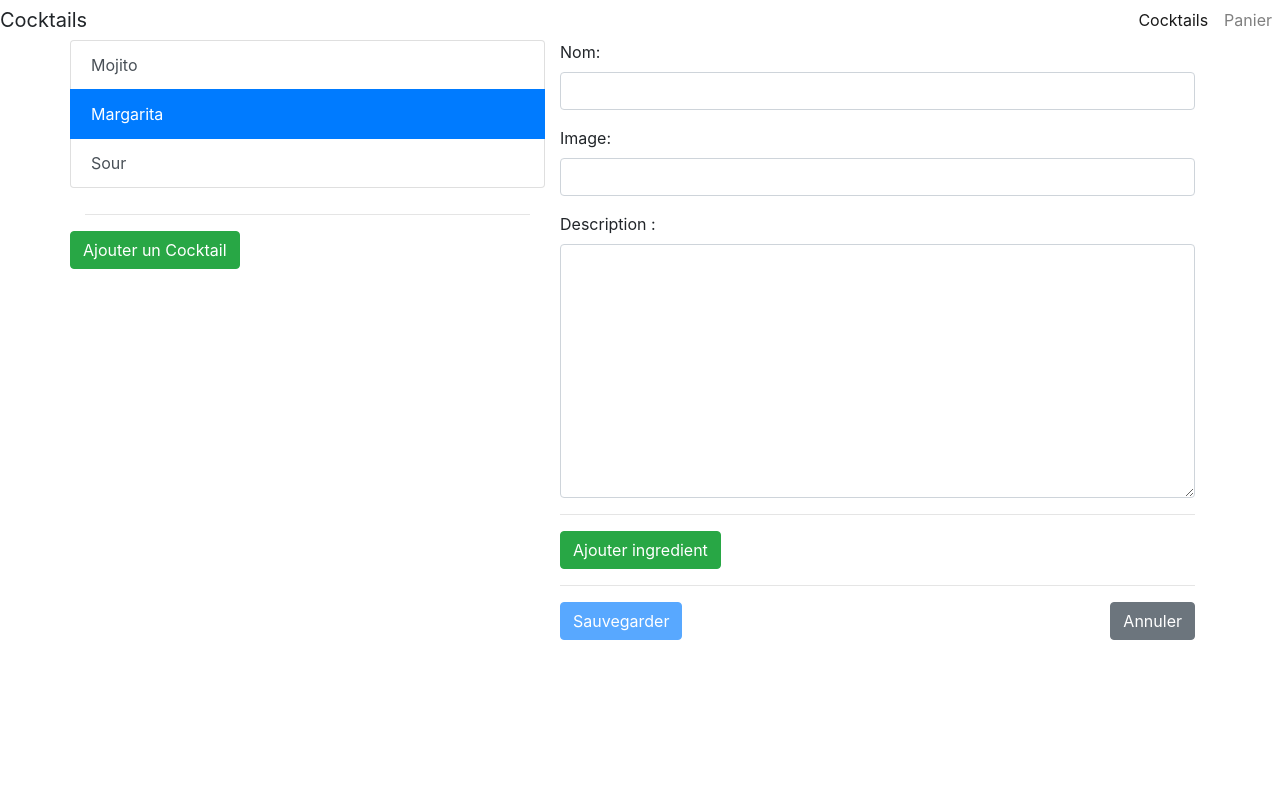
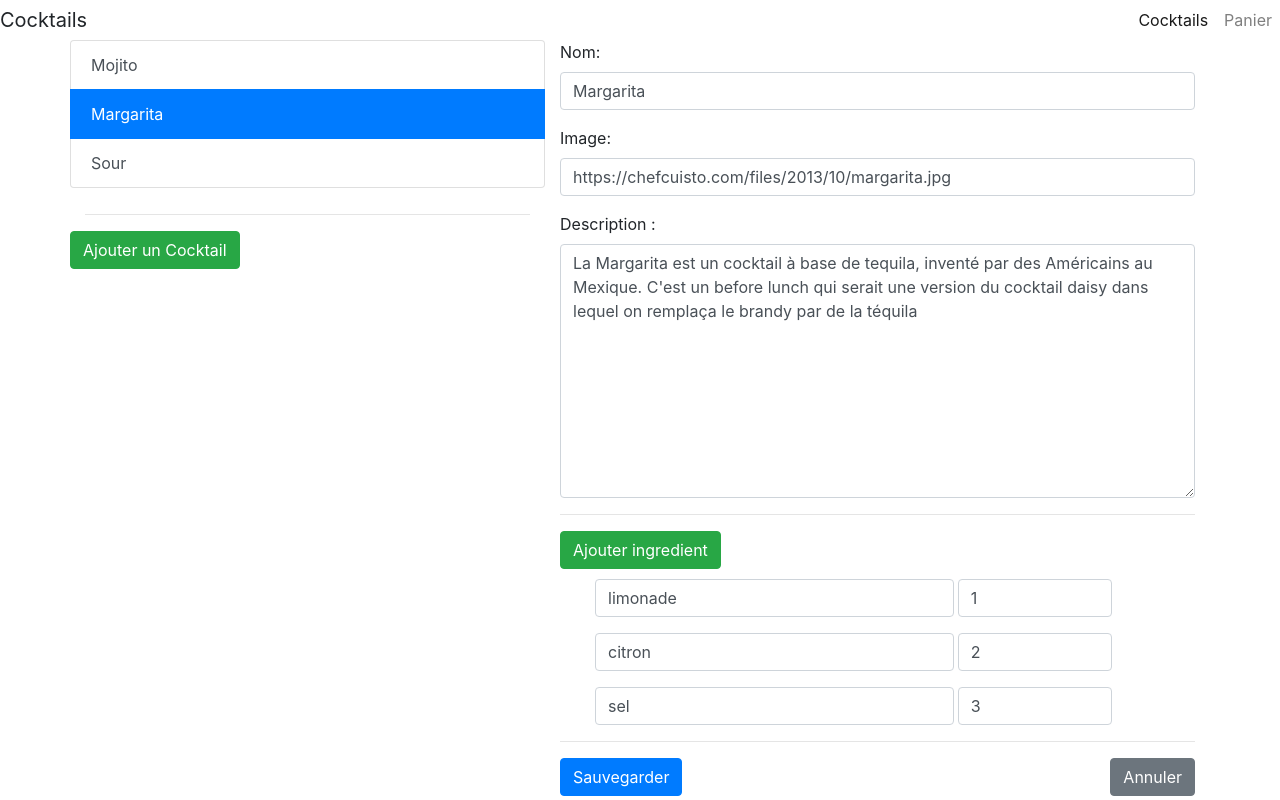
Before and after one commit to NYAZAK/DymaCocktails, an Angular app: page /cocktails/1/edit in a window 1280 px wide. Built offline with nearby package versions, Linux system fonts and the light colour scheme.

Commit message:
Fix Modifie les cocktails sans en ajouter un dans la liste

```diff
--- a/src/app/cocktail-container/cocktail-edit/cocktail-edit.component.ts
+++ b/src/app/cocktail-container/cocktail-edit/cocktail-edit.component.ts
@@ -1,6 +1,9 @@
 import { Component, OnInit } from '@angular/core';
 import {FormArray, FormGroup, FormBuilder, Validators } from '@angular/forms';
 import { CocktailService } from 'src/app/shared/services/service-cocktail.service';
+import { ActivatedRoute, Params } from '@angular/router';
+import { Cocktail } from 'src/app/shared/models/cocktail.model';
+
 @Component({
   selector: 'app-cocktail-edit',
   templateUrl: './cocktail-edit.component.html',
@@ -9,24 +12,46 @@ import { CocktailService } from 'src/app/shared/services/service-cocktail.servic
 export class CocktailEditComponent implements OnInit {
 
   public cocktailForm: FormGroup;
+  public cocktail: Cocktail;
+  public edit: boolean;
+
+  constructor(private fb: FormBuilder, private cocktailService: CocktailService, private activeRoute: ActivatedRoute) { }
+
+  ngOnInit() {
+
+    this.activeRoute.params.subscribe((params: Params) => {
+      if(params.index){
+       this.cocktail =  this.cocktailService.getCocktail(params.index);
+       this.initForm(this.cocktail);
+       this.edit = true;
+      } else {
+        this.initForm();
+        this.edit= false;
+      }
+    });
 
 
+  }
 
-  constructor(private fb: FormBuilder, private cocktailService: CocktailService) { }
-
-  ngOnInit() {
+  initForm(cocktail = {name: '', img: '', description: '', ingredients: []}){
     this.cocktailForm = this.fb.group({
-      name: ['', Validators.required],
-      img: ['', Validators.required],
-      description: [''],
-      ingredients: this.fb.array([])
+      name: [cocktail.name, Validators.required],
+      img: [cocktail.img, Validators.required],
+      description: [cocktail.description],
+      ingredients: this.fb.array(cocktail.ingredients
+        .map(ingredient => this.fb.group({name: [ingredient.name], quantity: [ingredient.quantity]})))
     });
   }
 
 
   createCocktail(){
     console.log(this.cocktailForm.value);
-    this.cocktailService.addNewCocktail(this.cocktailForm.value);
+    if(this.edit){
+      this.cocktailService.editCocktail(this.cocktailForm.value);
+    } else {
+      this.cocktailService.addNewCocktail(this.cocktailForm.value);
+
+    }
   }
 
   moreIngredients(): void{
--- a/src/app/shared/services/service-cocktail.service.ts
+++ b/src/app/shared/services/service-cocktail.service.ts
@@ -55,4 +55,14 @@ export class CocktailService {
     });
     this.cocktails.next(cocktails);
   }
+
+  editCocktail(editcocktail: Cocktail): void{
+      const cocktails = this.cocktails.value.slice(); // copie par valeur pour ne pas modifier le tableau, au lieu prdocuit un faux tableau...
+      // on veut trouver l'index du cocktail qu'on veut modifier
+      // pour ensuite l'éditer on va utiliser la methode map puis indexof
+      // comme on peut pas faire indexof d'un objet alors on fait un map sur nos elements avec leur nom
+      const index = cocktails.map(c => c.name).indexOf(editcocktail.name);
+      cocktails[index] = editcocktail;
+      this.cocktails.next(cocktails);
+  }
 }
```
